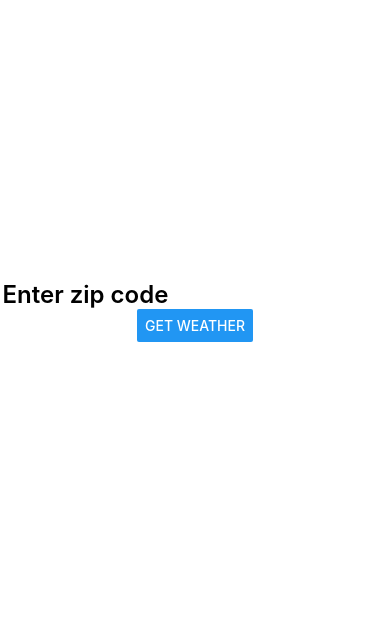
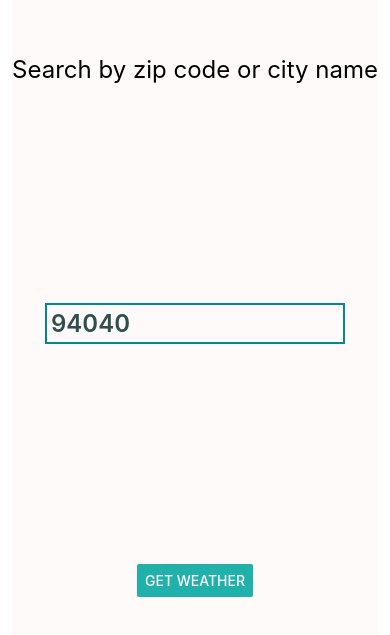
Before and after one commit to cjhanrahan/weather-app, a React Native app: screen / in a window 390 px wide. Shown: the part 111-746 px from the top of the page. Built offline with nearby package versions, Linux system fonts and the light colour scheme.

Commit message:
added city name

```diff
--- a/package.json
+++ b/package.json
@@ -27,6 +27,7 @@
   "dependencies": {
     "expo": "^25.0.0",
     "prop-types": "^15.6.1",
+    "ramda": "^0.25.0",
     "react": "16.2.0",
     "react-native": "0.52.0",
     "react-redux": "^5.0.7",
--- a/src/Form.js
+++ b/src/Form.js
@@ -7,14 +7,23 @@ import {
     View,
 } from 'react-native'
 import { string, func } from 'prop-types'
-import { mainAppStyles } from './style'
+import { colors, mainAppStyles, MainAppText } from './style'
 
 const styles = StyleSheet.create({
     container: {
         flex: 1,
-        backgroundColor: '#fff',
+        backgroundColor: colors.white,
         alignItems: 'center',
-        justifyContent: 'center',
+        justifyContent: 'space-around',
+        paddingTop: 60,
+        paddingBottom: 30,
+    },
+    inputWrapper: {
+        borderWidth: 2,
+        borderColor: colors.dark,
+        margin: 8,
+        padding: 4,
+        width: 300,
     },
 })
 
@@ -29,14 +38,17 @@ const Form = ({
     }
     return (
         <View style={styles.container}>
+            <MainAppText>Search by zip code or city name</MainAppText>
+            <View style={styles.inputWrapper}>
                 <TextInput
                     style={mainAppStyles.main}
-                placeholder="Enter zip code"
+                    placeholder="Search here"
                     value={zipCode}
                     onChangeText={updateZipCode}
                     keyboardType="numeric"
                 />
-            <Button onPress={onPress} title="Get Weather" />
+            </View>
+            <Button onPress={onPress} color={colors.medium} title="Get Weather" />
         </View>
     )
 }
--- a/src/reducer.js
+++ b/src/reducer.js
@@ -2,7 +2,7 @@ import { combineReducers } from 'redux'
 
 export const defaultState = {
     status: 'idle',
-    zipCode: '',
+    zipCode: '94040',
     lastResult: {},
     lastErrorMessage: null,
 }
--- a/src/selectors.js
+++ b/src/selectors.js
@@ -1,12 +1,31 @@
-export function getWeatherSentence(app) {
-    if (app.status === 'error') {
-        return `Error: ${app.lastErrorMessage}`
-    }
-    const { weather } = app.lastResult
-    return weather ? weather[0].description : ''
+import { path, prop } from 'ramda'
+
+export function getWeatherSentence({ lastResult }) {
+    return path(['weather', 0, 'description'], lastResult) || null
 }
 
-export function getWeatherIconURL(app) {
-    const { weather } = app.lastResult
+export function getStatusMessage({ status }) {
+    if (status === 'error') {
+        return 'No results found.'
+    }
+    if (status === 'loading') {
+        return 'Loading...'
+    }
+    return null
+}
+
+export function getCityName({ lastResult }) {
+    return prop('name', lastResult)
+}
+
+export function getWeatherIconURL({ lastResult, status }) {
+    if (status === 'error') {
+        return null
+    }
+    const { weather } = lastResult
     return weather ? `http://openweathermap.org/img/w/${weather[0].icon}.png` : null
 }
+
+export function getErrorMessage({ lastErrorMessage, status }) {
+    return status === 'error' ? lastErrorMessage : null
+}
--- a/src/style.js
+++ b/src/style.js
@@ -1,25 +1,47 @@
 import React from 'react'
 import { node } from 'prop-types'
 import { StyleSheet, Text } from 'react-native'
+
+export const colors = {
+    light: '#e0ffff',
+    medium: '#20b2aa',
+    dark: '#008b8b',
+    white: '#fffafa',
+    black: '#2f4f4f',
+}
+
+export const fontSizes = {
+    medium: 24,
+    large: 30,
+}
 
 
 export const mainAppStyles = StyleSheet.create({
     main: {
         fontWeight: '600',
-        fontSize: 24,
+        fontSize: fontSizes.medium,
+        color: colors.black,
     }
 })
 
 export const MainAppText = ({ children }) => (
-    <Text style={[mainAppStyles.main]}>
+    <Text style={{ fontSize: fontSizes.medium }}>
         {children}
     </Text>
 )
 
-MainAppText.propTypes = {
-    children: node,
-}
+MainAppText.propTypes = { children: node }
 
-MainAppText.defaultProps = {
-    children: null,
-}
+MainAppText.defaultProps = { children: null }
+
+export const HeaderText = ({ children }) => (
+    <MainAppText>
+        <Text style={{ fontSize: fontSizes.large }}>
+            {children}
+        </Text>
+    </MainAppText>
+)
+
+HeaderText.propTypes = { children: node }
+
+HeaderText.defaultProps = { children: null }
```
Also changed, not shown: todo.txt. Lines whose indentation alone changed are shown as unchanged.
